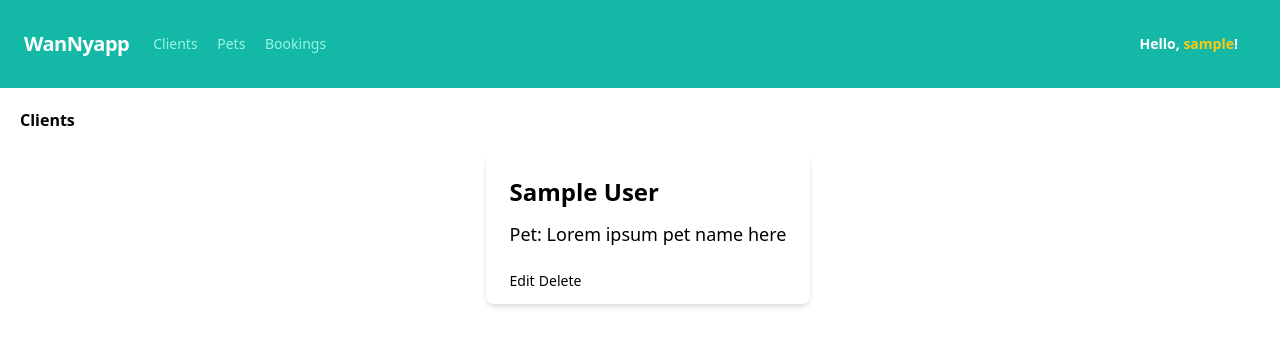
After one commit to nrcrls/pets, a Django app: page /clients/ in a window 1280 px wide. The commit adds this page. Shown: the top 346 px of the page. Run offline with Django 4.2, Linux system fonts and the light colour scheme; a user stored in the database is signed in; tables that the repository leaves empty hold one stand-in row (values such as "Sample post"); some libraries are stand-ins or nearby versions.

Commit message:
add client index and list page

```diff
--- a/clients/models.py
+++ b/clients/models.py
@@ -26,4 +26,4 @@ class Client(models.Model):
         return f"{self.first_name} {self.last_name}"
 
     def get_absolute_url(self):
-        return reverse('client-detail', kwargs={'pk': self.pk})
+        return reverse('client_detail', kwargs={'pk': self.pk})
--- /dev/null
+++ b/clients/urls.py
@@ -0,0 +1,10 @@
+from django.urls import path
+from .views import (
+    ClientListView,
+    ClientDetailView,
+)
+
+urlpatterns = [
+    path("<int:pk>/", ClientDetailView.as_view(), name="client_detail"),
+    path("", ClientListView.as_view(), name="client_list")
+]
--- a/clients/views.py
+++ b/clients/views.py
@@ -1,3 +1,10 @@
-from django.shortcuts import render
+from django.views.generic import ListView, DetailView
+from .models import Client
 
-# Create your views here.
+class ClientListView(ListView):
+    model = Client
+    template_name = "client_list.html"
+
+class ClientDetailView(DetailView):
+    model = Client
+    template_name = "client_detail.html"
--- a/pet_sitting/urls.py
+++ b/pet_sitting/urls.py
@@ -5,5 +5,6 @@ urlpatterns = [
     path("admin/", admin.site.urls),
     path("accounts/", include("accounts.urls")),
     path("accounts/", include("django.contrib.auth.urls")),
+    path("clients/", include("clients.urls")),
     path("", include("pages.urls"), name="home"),
 ]
--- /dev/null
+++ b/templates/client_list.html
@@ -0,0 +1,21 @@
+{% extends "base.html" %}
+
+{% block title %}Clients{% endblock title %}
+
+{% block content %}
+<h1 class="font-bold m-5">Clients</h1>
+<div class="bg-white flex flex-wrap justify-center">
+    {% for client in client_list %}
+    <a href="{{ client.get_absolute_url }}">
+        <div class="shadow-md p-3 ml-4 rounded-lg dark:bg-gray-600 dark:text-gray-200">
+            <h1 class="text-xl sm:text-2xl font-semibold p-3">{{ client }}</h1>
+            <p class="text-sm sm:text-md md:text-lg font-medium px-3">Pet: Lorem ipsum pet name here</p>
+            <div class="mt-5">
+                <a href="#" class="text-xs sm:text-sm md:text-md font-medium pl-3">Edit</a>
+                <a href="#" class="text-xs sm:text-sm md:text-md font-medium">Delete</a>
+            </div>
+        </div>
+    </a>
+    {% endfor %}
+</div>
+{% endblock content %}
--- a/templates/navbar.html
+++ b/templates/navbar.html
@@ -1,6 +1,6 @@
 <nav class="flex items-center justify-between flex-wrap bg-teal-500 p-6">
     <div class="flex items-center flex-shrink-0 text-white mr-6">
-        <span class="font-semibold text-xl tracking-tight">WanNyapp</span>
+        <a href="{% url 'home' %}" class="font-semibold text-xl tracking-tight">WanNyapp</a>
     </div>
     <div class="block lg:hidden">
         <button class="flex items-center px-3 py-2 border rounded text-teal-200 border-teal-400 hover:text-white hover:border-white">
@@ -9,7 +9,7 @@
     </div>
     <div class="w-full block flex-grow lg:flex lg:items-center lg:w-auto">
         <div class="text-sm lg:flex-grow">
-            <a href="#responsive-header" class="block mt-4 lg:inline-block lg:mt-0 text-teal-200 hover:text-white mr-4">
+            <a href="{% url 'client_list' %}" class="block mt-4 lg:inline-block lg:mt-0 text-teal-200 hover:text-white mr-4">
             Clients
             </a>
             <a href="#responsive-header" class="block mt-4 lg:inline-block lg:mt-0 text-teal-200 hover:text-white mr-4">
--- a/theme/static/css/dist/styles.css
+++ b/theme/static/css/dist/styles.css
@@ -777,6 +777,22 @@ select {
   margin: 2rem;
 }
 
+.m-auto {
+  margin: auto;
+}
+
+.m-5 {
+  margin: 1.25rem;
+}
+
+.m-4 {
+  margin: 1rem;
+}
+
+.m-96 {
+  margin: 24rem;
+}
+
 .my-4 {
   margin-top: 1rem;
   margin-bottom: 1rem;
@@ -843,6 +909,18 @@ select {
   margin-top: -0.5rem;
 }
 
+.ml-5 {
+  margin-left: 1.25rem;
+}
+
+.mr-96 {
+  margin-right: 24rem;
+}
+
+.ml-4 {
+  margin-left: 1rem;
+}
+
 .block {
   display: block;
 }
@@ -983,6 +1105,22 @@ select {
 
 .p-6 {
   padding: 1.5rem;
+}
+
+.p-20 {
+  padding: 5rem;
+}
+
+.p-10 {
+  padding: 2.5rem;
+}
+
+.p-5 {
+  padding: 1.25rem;
+}
+
+.p-3 {
+  padding: 0.75rem;
 }
 
 .px-3 {
@@ -1024,6 +1182,22 @@ select {
 
 .pb-2 {
   padding-bottom: 0.5rem;
+}
+
+.pt-4 {
+  padding-top: 1rem;
+}
+
+.pl-2 {
+  padding-left: 0.5rem;
+}
+
+.pr-2 {
+  padding-right: 0.5rem;
+}
+
+.pl-3 {
+  padding-left: 0.75rem;
 }
 
 .text-center {
@@ -1045,12 +1219,26 @@ select {
   line-height: 1.75rem;
 }
 
+.text-base {
+  font-size: 1rem;
+  line-height: 1.5rem;
+}
+
+.text-xs {
+  font-size: 0.75rem;
+  line-height: 1rem;
+}
+
 .font-bold {
   font-weight: 700;
 }
 
 .font-semibold {
   font-weight: 600;
+}
+
+.font-medium {
+  font-weight: 500;
 }
 
 .tracking-tight {
@@ -1142,6 +1351,25 @@ select {
   color: rgb(45 212 191 / var(--tw-text-opacity));
 }
 
+@media (min-width: 640px) {
+  .sm\:text-2xl {
+    font-size: 1.5rem;
+    line-height: 2rem;
+  }
+
+  .sm\:text-sm {
+    font-size: 0.875rem;
+    line-height: 1.25rem;
+  }
+}
+
+@media (min-width: 768px) {
+  .md\:text-lg {
+    font-size: 1.125rem;
+    line-height: 1.75rem;
+  }
+}
+
 @media (min-width: 1024px) {
   .lg\:mt-0 {
     margin-top: 0px;
```
Also changed, not shown: other parts of theme/static/css/dist/styles.css (+147 -0 lines), templates/client_detail.html (added, +11 -0 lines).
